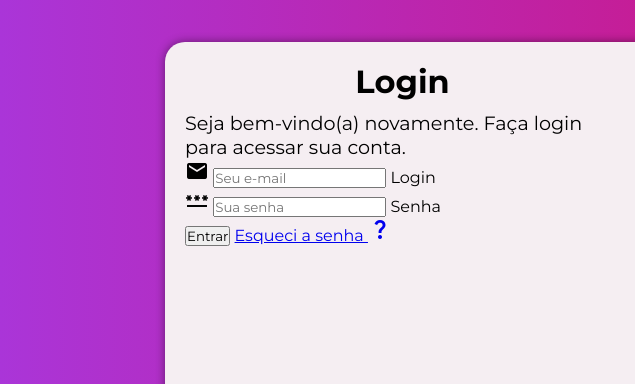
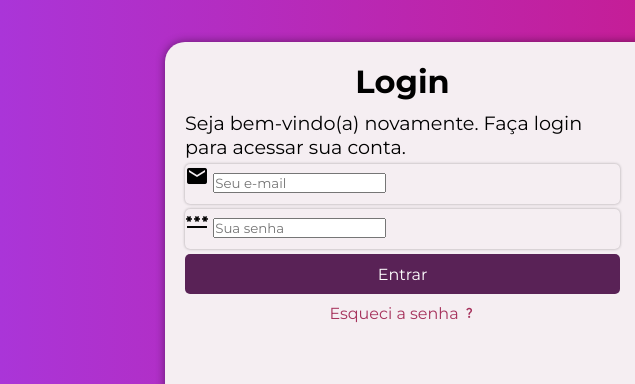
Before and after one commit to AllexMachado/projeto-tela-de-login, a plain HTML site: page index.html in a window 1280 px wide. Shown: the part 108-492 px from the top of the page, 0-635 px from the left. Drawn offline with Linux system fonts and the light colour scheme.

Commit message:
Formatação do Formulário

```diff
--- a/estilos/style.css
+++ b/estilos/style.css
@@ -68,3 +68,55 @@ div#formulario > h1 {
 div#formulario > p {
     font-size: 0.8em;
 }
+
+form > div.campo {
+    display: block;
+    width: 100%;
+    height: 40px;
+    margin: 5px 0px;
+
+    background-color: #f5eef2;
+    border-radius: 5px;
+    box-shadow: 0px 0px 3px rgba(0, 0, 0, 0.322);
+}
+
+div.campo > label {
+    display: none;
+}
+
+form > input[type=submit] {
+    display: block;
+    font-size: 1em;
+    width: 100%;
+    height: 40px;
+
+    background-color: #592256;
+    color: white;
+    border: none;
+    border-radius: 5px;
+    cursor: pointer;
+}
+form > input[type=submit]:hover {
+    background-color: #8C4988;
+    transition: .5s;
+}
+
+form > a.botao {
+    display: block;
+    text-align: center;
+    font-size: 1em;
+    width: 100%;
+    height: 40px;
+    padding: 10px;
+
+    color: #A6325C;
+    text-decoration: none;
+}
+form > a.botao:hover {
+    color: #590219;
+    text-decoration: underline;
+    transition: .5s;
+}
+form > a.botao > span {
+    font-size: 0.8em;
+}
--- a/index.html
+++ b/index.html
@@ -29,7 +29,7 @@
                         <label for="isenha">Senha</label>
                     </div>
                     <input type="submit" value="Entrar">
-                    <a href="esqueci.html">Esqueci a senha <span class="material-icons">question_mark</span></a>
+                    <a href="esqueci.html" class="botao">Esqueci a senha <span class="material-icons">question_mark</span></a>
                 </form>
             </div>
         </section>
```
